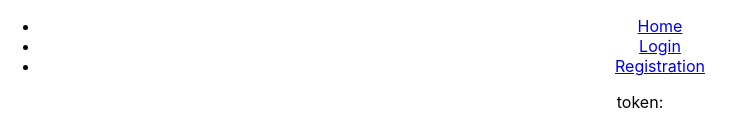
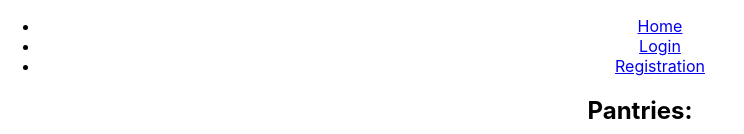
Before and after one commit to BTchorzewski/pantry-front, a React (Create React App) app: page /pantries in a window 1280 px wide. Shown: the top 134 px of the page, without its empty margins (0-744 px from the left). Built offline with nearby package versions, Linux system fonts and the light colour scheme; no server answers.

Commit message:
removed unnecessary elements and added a new TODO.

```diff
--- a/src/pages/LoginPage.tsx
+++ b/src/pages/LoginPage.tsx
@@ -5,7 +5,7 @@ import { AxiosError } from 'axios';
 import { useAuth } from '../hooks/useAuth';
 import { useNavigate } from 'react-router-dom';
 import jwt from 'jwt-decode';
-import { getToken, setToken } from '../utils/token-session-storage';
+import { setToken } from '../utils/token-session-storage';
 
 export const LoginPage = () => {
   const loginRef = useRef<HTMLInputElement>(null);
@@ -18,7 +18,6 @@ export const LoginPage = () => {
       email: loginRef?.current?.value,
       password: passwordRef?.current?.value,
     } as LoginReq;
-    console.log('login');
     try {
       const results = await protectedBasicRoute.post('/auth/login', data);
       if (results.status === 200) {
@@ -29,6 +28,7 @@ export const LoginPage = () => {
       }
     } catch (error: unknown) {
       if (error instanceof AxiosError) {
+        // @todo navigate to error page.
         console.log(error.response?.data);
       }
     }
@@ -57,7 +57,6 @@ export const LoginPage = () => {
       <button className='button' type={'submit'}>
         Login
       </button>
-      token: {user}
     </form>
   );
 };
--- a/src/pages/PantriesPage.tsx
+++ b/src/pages/PantriesPage.tsx
@@ -33,7 +33,6 @@ export const PantriesPage = () => {
 
   return (
     <div className='Pantries'>
-      <p>token: {token}</p>
       <h2 className='Pantries__title'>Pantries: </h2>
       <ul className='Pantries__list'>
         {pantriesInContext?.length ? (
```
